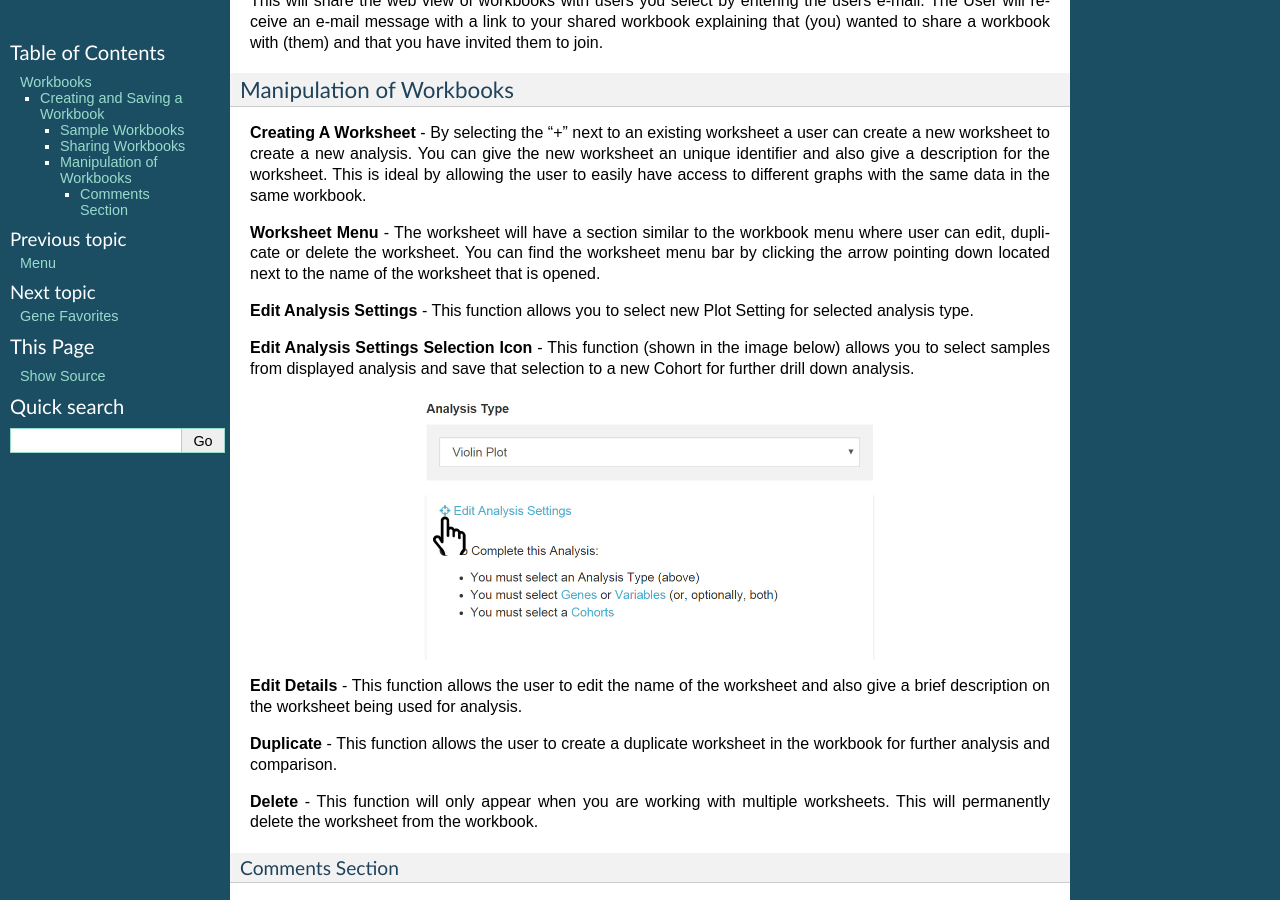
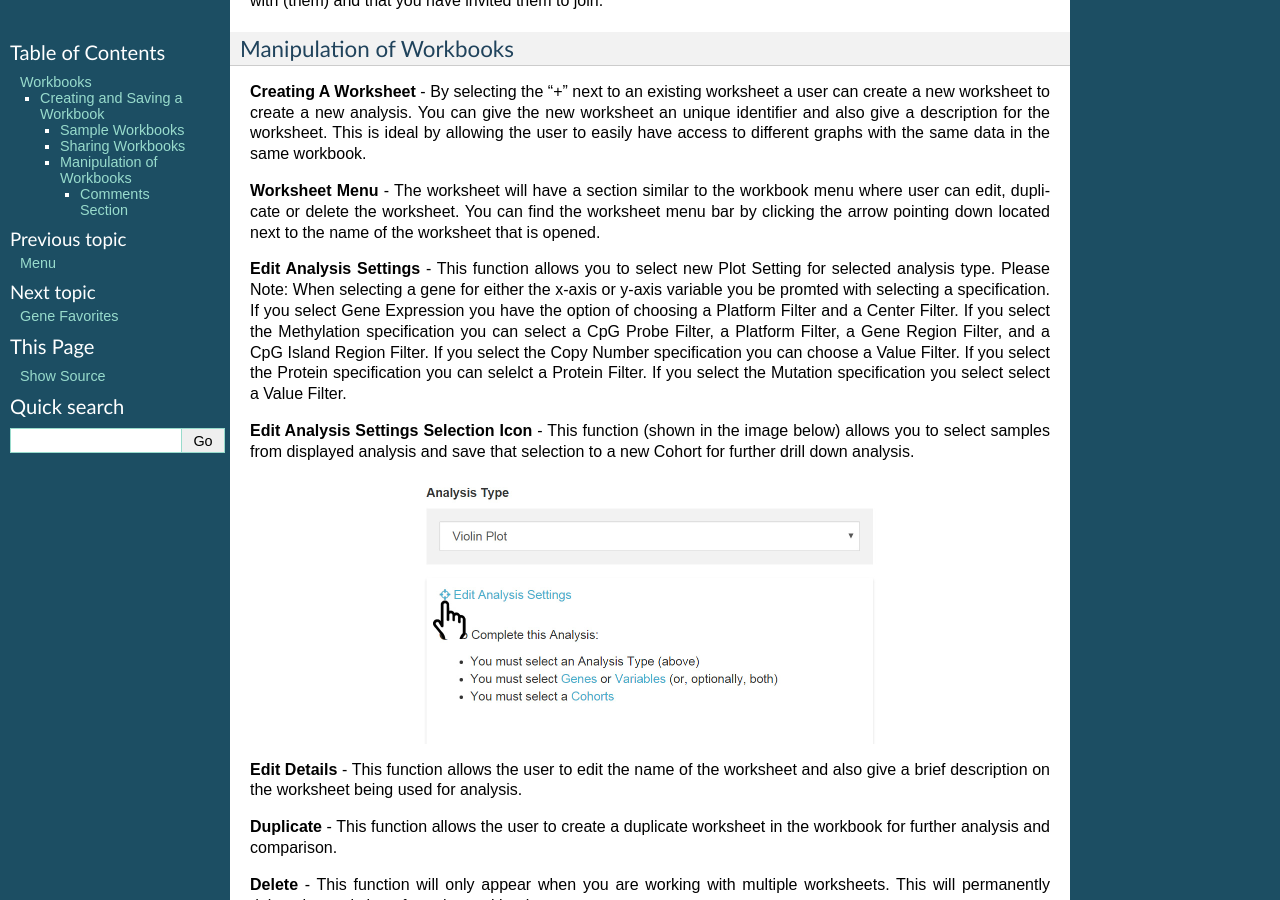
Before and after one commit to isb-cgc/readthedocs, a Sphinx documentation site: the page built from docs/source/sections/webapp/Workbooks.rst, in a window 1280 px wide and 900 px high, scrolled down 2550 px. Built offline with Sphinx 7.4.7, drawn with Linux system fonts in a browser that asks for light colours; some of the changed lines change nothing that is shown; some of the changed text lies outside the part shown.

Commit message:
Update Workbooks.rst

```diff
--- a/docs/source/sections/webapp/Workbooks.rst
+++ b/docs/source/sections/webapp/Workbooks.rst
@@ -42,7 +42,6 @@
 
   * **Genes** - This will display previously created “Gene Favorites” which can be “Applied to Analysis" (see `Gene Favorites <http://isb-cancer-genomics-cloud.readthedocs.org/en/latest/sections/webapp/Gene-Favorites.html>`_ for details) or you can apply / create a “New Gene List”).
 
-    - **When Creating a New Gene List** -
 
 You begin by naming the data set (Gene Type or Project Specific); the Gene list you create here will automatically be added to your Gene Favorites list and can be selected for additional analysis later.
 
@@ -53,7 +52,6 @@
 
   * **Variables** - (this will display previously created “Variable Favorites” which can be “Applied to Analysis" (see `Variable Favorites <http://test>`_ for details) or you can apply / create a “New Variable List”).
 
-    - **When Creating a New Variable List** -
 
 You begin by naming the new Variable; the Variable you create here will automatically be added to your Variable Favorites list and can be applied to other analysis later.
 
@@ -93,6 +91,7 @@
 **Worksheet Menu** - The worksheet will have a section similar to the workbook menu where user can edit, duplicate or delete the worksheet. You can find the worksheet menu bar by clicking the arrow pointing down located next to the name of the worksheet that is opened.
 
 **Edit Analysis Settings** - This function allows you to select new Plot Setting for selected analysis type.
+Please Note: When selecting a gene for either the x-axis or y-axis variable you be promted with selecting a specification. If you select Gene Expression you have the option of choosing a Platform Filter and a Center Filter. If you select the Methylation specification you can select a CpG Probe Filter, a Platform Filter, a Gene Region Filter, and a CpG Island Region Filter. If you select the Copy Number specification you can choose a Value Filter. If you select the Protein specification you can selelct a Protein Filter. If you select the Mutation specification you select select a Value Filter.
 
 .. _selectionicon:
 
```
